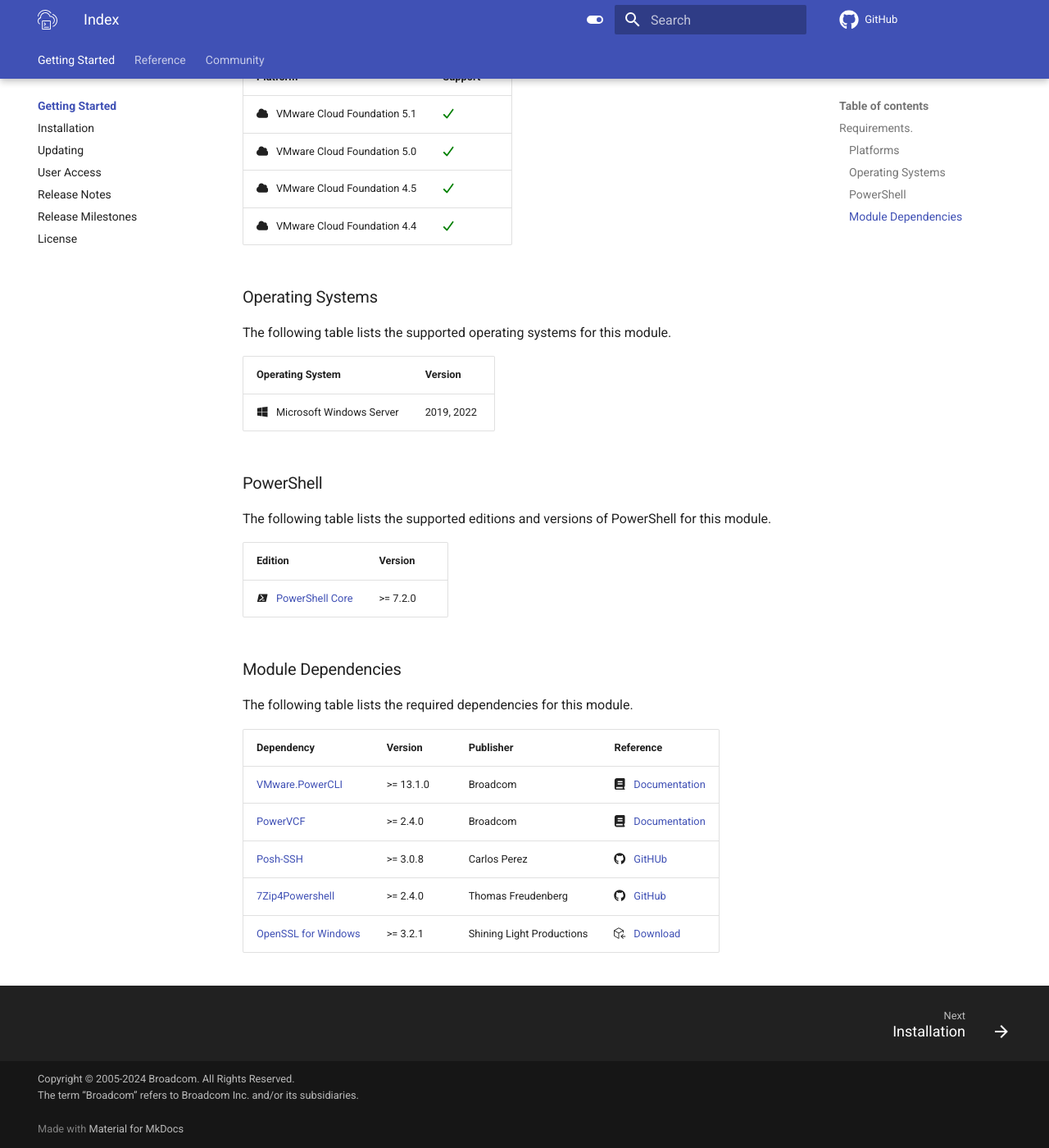
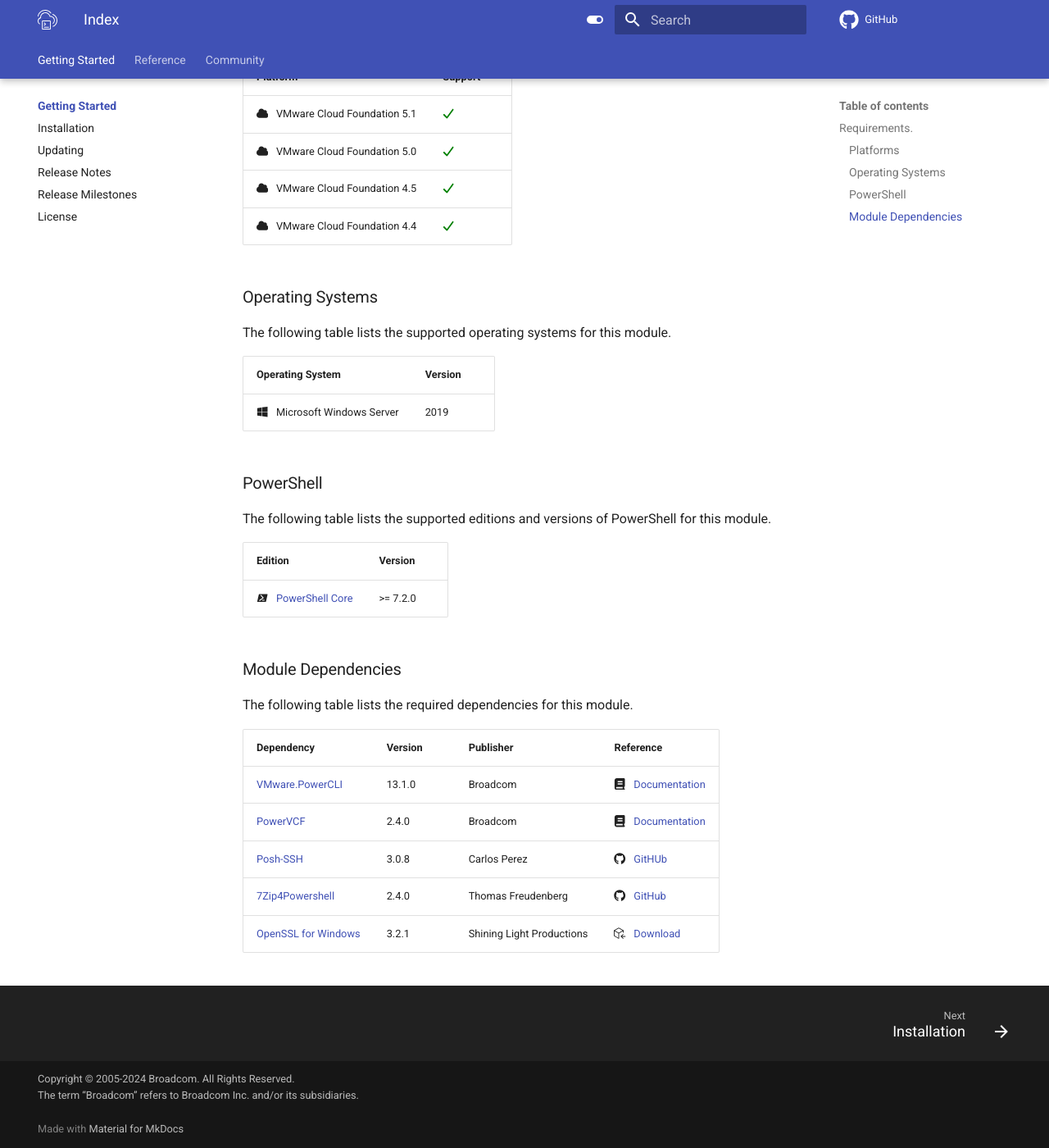
Before and after one commit to vmware/powershell-module-for-vmware-cloud-foundation-instance-recovery, an MkDocs documentation site: the page built from docs/index.md, in a window 1280 px wide and 1400 px high, scrolled down 709 px. Shown: the whole window at 82% size. Built offline with MkDocs 1.6.1 and Material for MkDocs 9.7.7, drawn with Linux system fonts in a browser that asks for light colours; comment, search, counter and statistics services are not loaded; the version menu is left out.

Commit message:
chore: release preparation
Release preparation for the PowerShell Module for Cloud Foundation Instance Recovery: `VMware.CloudFoundation.Instance Recovery`.

Signed-off-by: Ryan Johnson <ryan.johnson@broadcom.com>

```diff
--- a/docs/index.md
+++ b/docs/index.md
@@ -28,8 +28,8 @@ Platform                                                     | Support
 The following table lists the supported operating systems for this module.
 
 Operating System                                                     | Version
----------------------------------------------------------------------|-----------
-:fontawesome-brands-windows: &nbsp; Microsoft Windows Server         | 2019, 2022
+---------------------------------------------------------------------|---------
+:fontawesome-brands-windows: &nbsp; Microsoft Windows Server         | 2019
 
 ### PowerShell
 
@@ -45,11 +45,11 @@ The following table lists the required dependencies for this module.
 
 Dependency                                           | Version   | Publisher                 | Reference
 -----------------------------------------------------|-----------|---------------------------|---------------------------------------------------------------------------
-[VMware.PowerCLI][psgallery-module-powercli]         | >= 13.1.0 | Broadcom                  | :fontawesome-solid-book: &nbsp; [Documentation][developer-module-powercli]
-[PowerVCF][psgallery-module-powervcf]                | >= 2.4.0  | Broadcom                  | :fontawesome-solid-book: &nbsp; [Documentation][docs-module-powervcf]
-[Posh-SSH][psgallery-module-poshssh]                 | >= 3.0.8  | Carlos Perez              | :fontawesome-brands-github: &nbsp; [GitHUb][github-module-poshssh]
-[7Zip4Powershell][psgallery-module-7zip4powershell]  | >= 2.4.0  | Thomas Freudenberg        | :fontawesome-brands-github: &nbsp; [GitHub][github-module-7zip4powershell]
-[OpenSSL for Windows][download-win64openssl]         | >= 3.2.1  | Shining Light Productions | :octicons-package-dependencies-24: &nbsp; [Download][download-win64openssl]
+[VMware.PowerCLI][psgallery-module-powercli]         | 13.1.0    | Broadcom                  | :fontawesome-solid-book: &nbsp; [Documentation][developer-module-powercli]
+[PowerVCF][psgallery-module-powervcf]                | 2.4.0     | Broadcom                  | :fontawesome-solid-book: &nbsp; [Documentation][docs-module-powervcf]
+[Posh-SSH][psgallery-module-poshssh]                 | 3.0.8     | Carlos Perez              | :fontawesome-brands-github: &nbsp; [GitHUb][github-module-poshssh]
+[7Zip4Powershell][psgallery-module-7zip4powershell]  | 2.4.0     | Thomas Freudenberg        | :fontawesome-brands-github: &nbsp; [GitHub][github-module-7zip4powershell]
+[OpenSSL for Windows][download-win64openssl]         | 3.2.1     | Shining Light Productions | :octicons-package-dependencies-24: &nbsp; [Download][download-win64openssl]
 
 [docs-vmware-cloud-foundation]: https://docs.vmware.com/en/VMware-Cloud-Foundation/index.html
 [microsoft-powershell]: https://docs.microsoft.com/en-us/powershell
--- a/mkdocs.yml
+++ b/mkdocs.yml
@@ -123,7 +123,6 @@ nav:
   - index.md
   - Installation: install.md
   - Updating: update.md
-  - User Access: user-access.md
   - Release Notes: release-notes.md
   - Release Milestones: https://github.com/vmware/powershell-module-for-vmware-cloud-foundation-instance-recovery/milestones
   - License: license.md
```
Also changed, not shown: CHANGELOG.md (+1 -1 lines), docs/install.md (+2 -16 lines), docs/user-access.md (deleted, +0 -7 lines), 7 other files.
